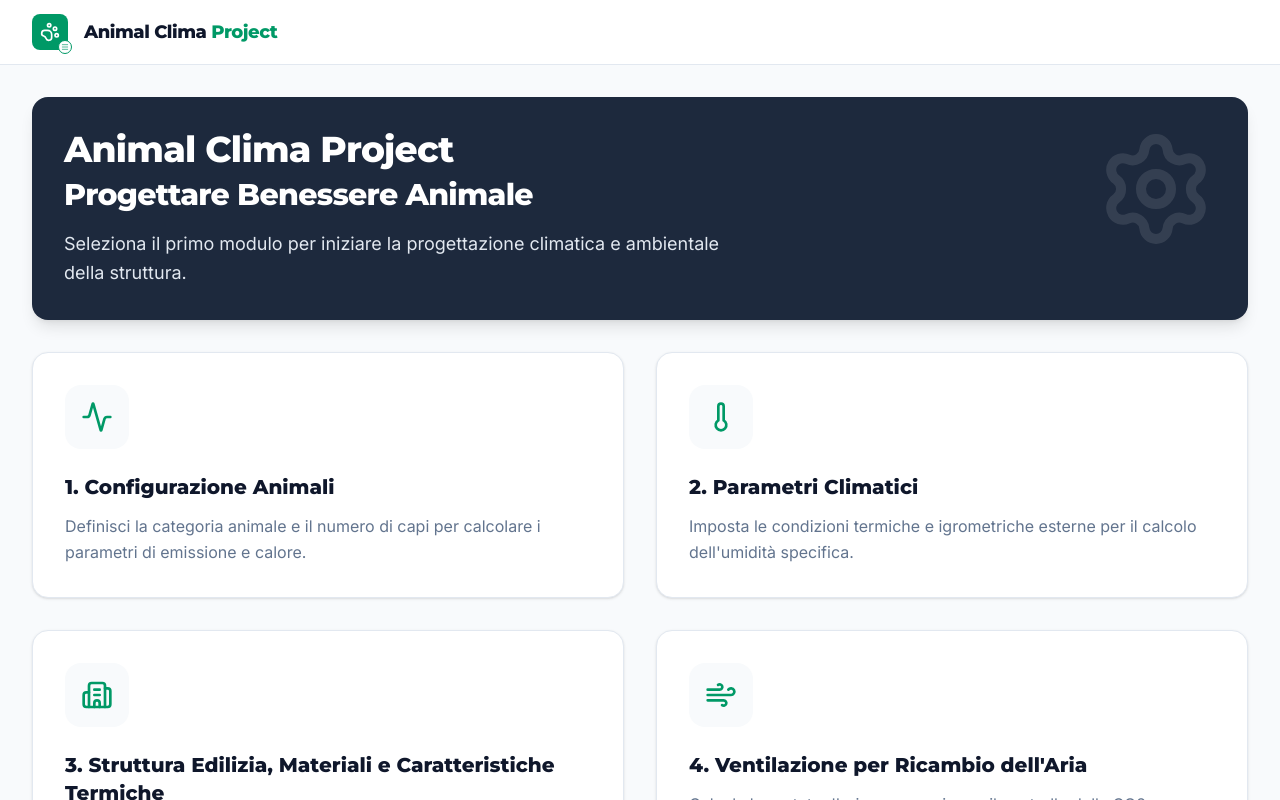
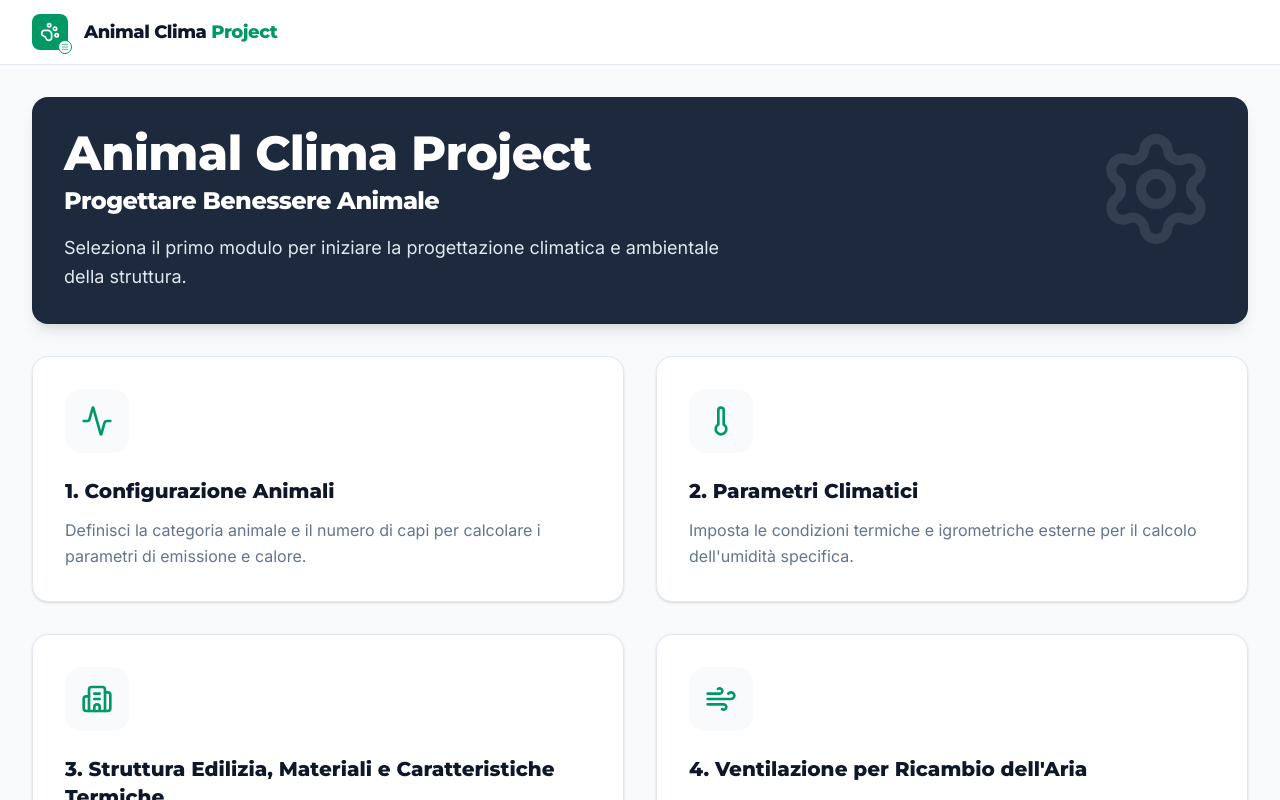
Before and after one commit to specolino-beep/Animal-Clima-Project, a React (Vite) app: page / in a window 1280 px wide. Shown: the top 800 px of the page. Built offline with nearby package versions, Linux system fonts and the light colour scheme.

Commit message:
Update App.tsx

```diff
--- a/src/App.tsx
+++ b/src/App.tsx
@@ -369,7 +369,7 @@ export default function App() {
                   <Settings size={120} />
                 </div>
                 <div className="relative z-10 max-w-2xl">
-                  <h2 className="text-3xl font-extrabold text-white mb-4 tracking-tight font-montserrat"><span className="text-4xl block mb-2">Animal Clima Project</span>Progettare Benessere Animale</h2>
+                  <h2 className="text-2xl font-extrabold text-white mb-4 tracking-tight font-montserrat"><span className="text-5xl block mb-2">Animal Clima Project</span>Progettare Benessere Animale</h2>
                   <p className="text-slate-200 leading-relaxed text-lg">
                     Seleziona il primo modulo per iniziare la progettazione climatica e ambientale della struttura.
                   </p>
```
